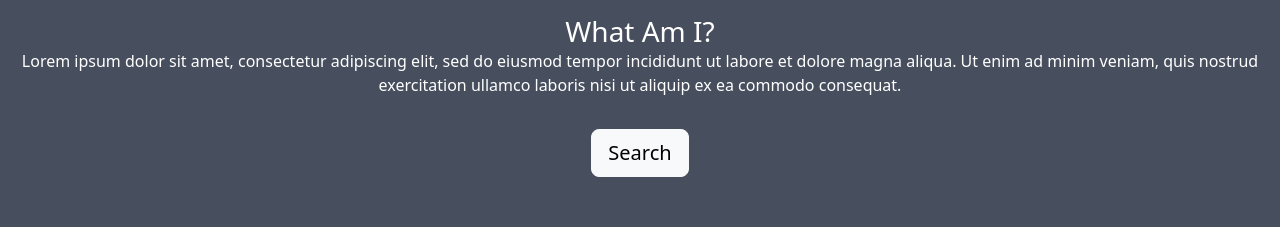
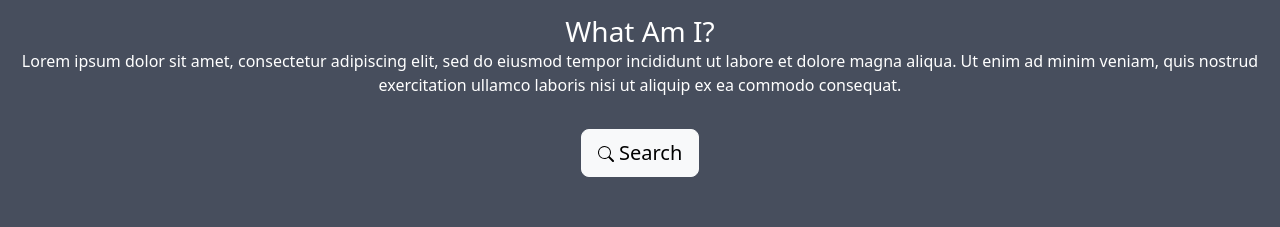
Before and after one commit to nagya0504/bootstrap-hf, a plain HTML site: page simplyme.html in a window 1280 px wide. Shown: the part 780-1007 px from the top of the page. Drawn offline with nearby package versions, Linux system fonts and the light colour scheme.

Commit message:
fix search icon

```diff
--- a/simplyme.html
+++ b/simplyme.html
@@ -42,7 +42,10 @@
         <h3 class="my-0">What Am I?</h3>
         <p>Lorem ipsum dolor sit amet, consectetur adipiscing elit, sed do eiusmod tempor incididunt ut labore et dolore magna aliqua. Ut enim ad minim veniam, quis nostrud exercitation ullamco laboris nisi ut aliquip ex ea commodo consequat. </p>
         <a href="#" class="btn btn-light btn-lg my-3">
-          <span class="fas fa-search"></span> Search
+          <svg xmlns="http://www.w3.org/2000/svg" width="16" height="16" fill="currentColor" class="bi bi-search" viewBox="0 0 16 16">
+            <path d="M11.742 10.344a6.5 6.5 0 1 0-1.397 1.398h-.001c.03.04.062.078.098.115l3.85 3.85a1 1 0 0 0 1.415-1.414l-3.85-3.85a1.007 1.007 0 0 0-.115-.1zM12 6.5a5.5 5.5 0 1 1-11 0 5.5 5.5 0 0 1 11 0z"/>
+          </svg>
+          Search
         </a>
       </div>
 
```
